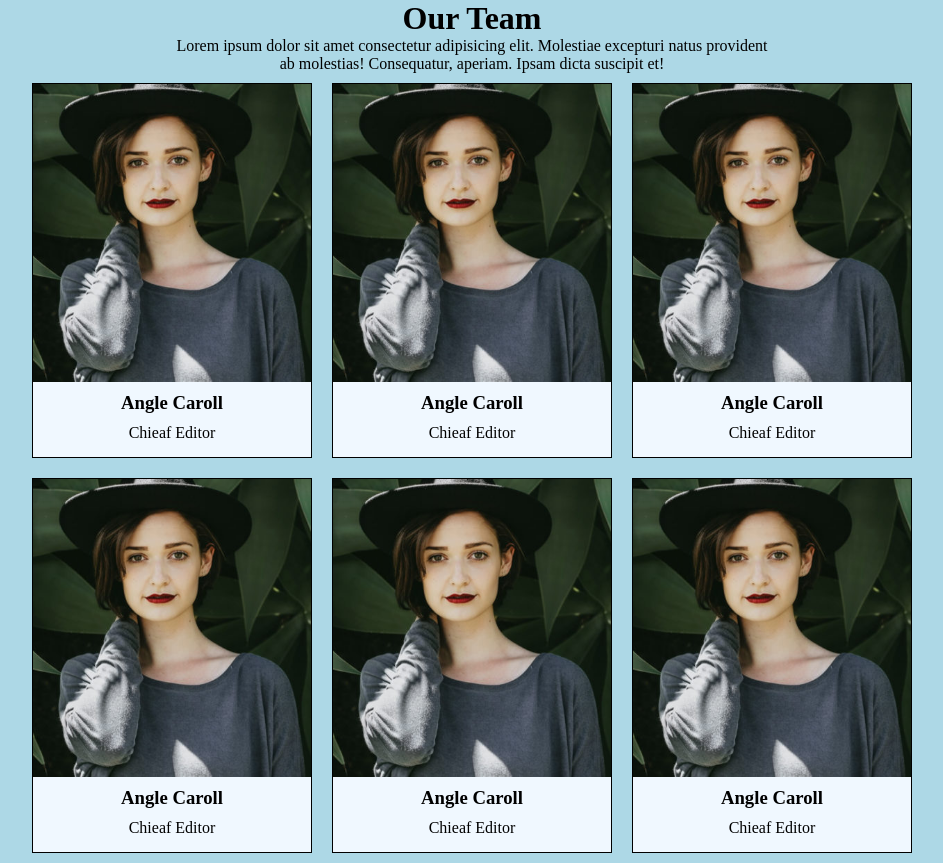
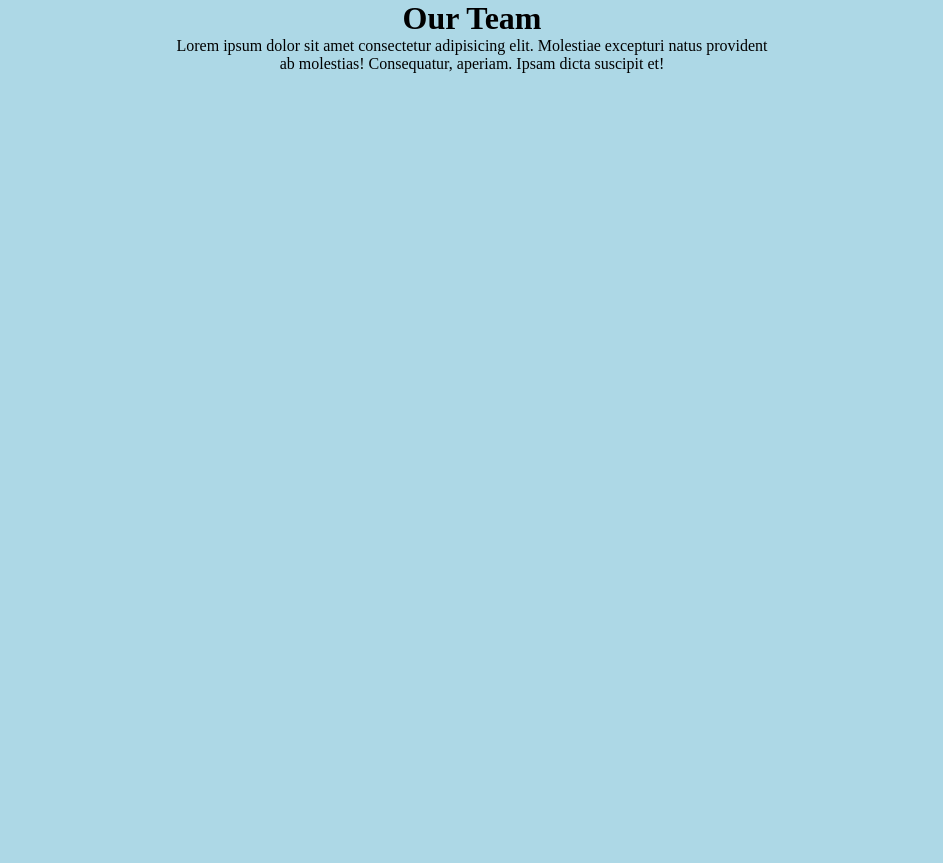
Before and after one commit to Federico-Maiocchi/js-our-team, a plain HTML site: page index.html in a window 1280 px wide. Shown: the whole page, without its empty margins (168-1111 px from the left). After the commit the page ends 800 px from the top, so only its background shows below. Drawn offline with Linux system fonts and the light colour scheme.

```diff
--- a/index.html
+++ b/index.html
@@ -18,7 +18,7 @@
     <main>
         <div class="container">
             <div class="row">
-                <div class="col-4">
+                <!-- <div class="col-4">
                     <div class="card">
                         <figure class="card-image">
                             <img src="./img/angela-caroll-chief-editor.jpg" alt="angela">
@@ -28,62 +28,7 @@
                             <p class="work">Chieaf Editor</p>
                         </div>
                     </div>
-                </div>
-                <div class="col-4">
-                    <div class="card">
-                        <figure class="card-image">
-                            <img src="./img/angela-caroll-chief-editor.jpg" alt="angela">
-                        </figure>
-                        <div>
-                            <h3 class="name">Angle Caroll</h3>
-                            <p class="work">Chieaf Editor</p>
-                        </div>
-                    </div>
-                </div>
-                <div class="col-4">
-                    <div class="card">
-                        <figure class="card-image">
-                            <img src="./img/angela-caroll-chief-editor.jpg" alt="angela">
-                        </figure>
-                        <div>
-                            <h3 class="name">Angle Caroll</h3>
-                            <p class="work">Chieaf Editor</p>
-                        </div>
-                    </div>
-                </div>
-                <div class="col-4">
-                    <div class="card">
-                        <figure class="card-image">
-                            <img src="./img/angela-caroll-chief-editor.jpg" alt="angela">
-                        </figure>
-                        <div>
-                            <h3 class="name">Angle Caroll</h3>
-                            <p class="work">Chieaf Editor</p>
-                        </div>
-                    </div>
-                </div>
-                <div class="col-4">
-                    <div class="card">
-                        <figure class="card-image">
-                            <img src="./img/angela-caroll-chief-editor.jpg" alt="angela">
-                        </figure>
-                        <div>
-                            <h3 class="name">Angle Caroll</h3>
-                            <p class="work">Chieaf Editor</p>
-                        </div>
-                    </div>
-                </div>
-                <div class="col-4">
-                    <div class="card">
-                        <figure class="card-image">
-                            <img src="./img/angela-caroll-chief-editor.jpg" alt="angela">
-                        </figure>
-                        <div>
-                            <h3 class="name">Angle Caroll</h3>
-                            <p class="work">Chieaf Editor</p>
-                        </div>
-                    </div>
-                </div>
+                </div> -->
             </div>
         </div>
     </main>
```
Also changed, not shown: js/app.js (+9 -0 lines), 1 other file.
